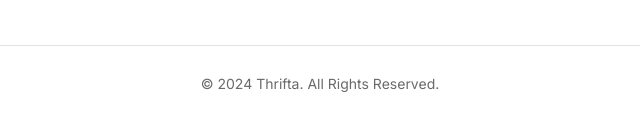
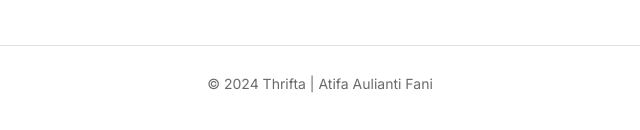
Before and after one commit to atifaaulianti/thrifta, a plain HTML site: page shop.html in a window 1280 px wide. Shown: the part 2014-2144 px from the top of the page, 320-960 px from the left. Drawn offline with Linux system fonts and the light colour scheme.

Commit message:
Update shop.html

```diff
--- a/shop.html
+++ b/shop.html
@@ -397,7 +397,7 @@
 			</div>
 			<!-- Footer Bottom (Optional) -->
 			<div class="text-center mt-4 pt-4 border-top">
-				<p class="mb-0">&copy; 2024 Thrifta. All Rights Reserved.</p>
+				<p class="mb-0">&copy; 2024 Thrifta | Atifa Aulianti Fani</p>
 			</div>
 		</footer>
 		<!-- End Footer Section -->
```
